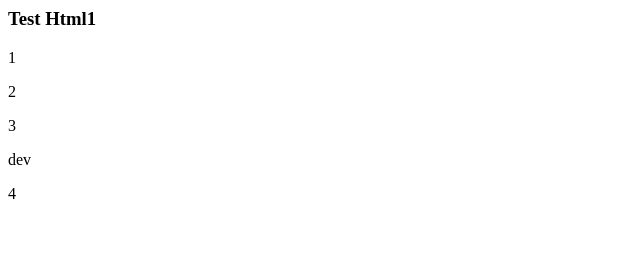
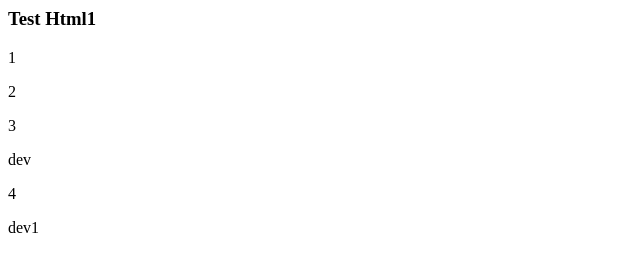
Before and after one commit to HTML4/test, a plain HTML site: page index.html in a window 1280 px wide. Shown: the full height of the page, 0-640 px from the left. Drawn offline with Linux system fonts and the light colour scheme.

Commit message:
add dev1

```diff
--- a/index.html
+++ b/index.html
@@ -9,5 +9,6 @@
 <p>3</p>
 <p>dev</p>
 <p>4</p>
+<p>dev1</p>
 </body>
 </html>
```
